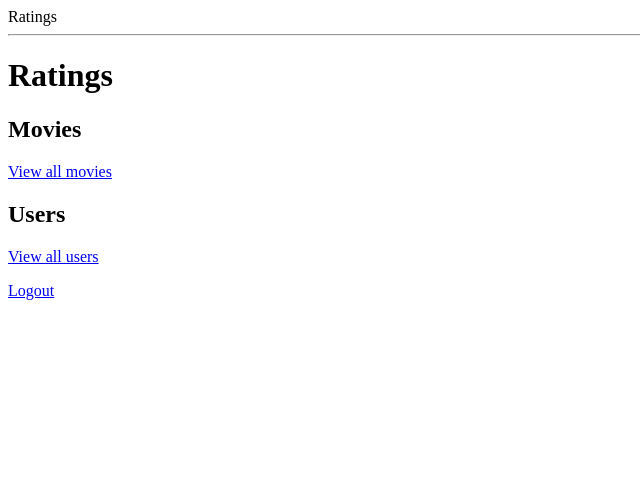
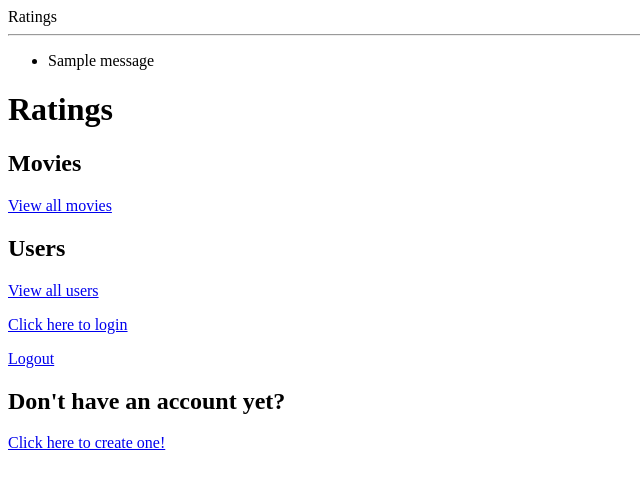
Before and after one commit to milaast/fs_ratings_app, a Flask app: page / in a window 1280 px wide. Shown: the top 489 px of the page, without its empty margins (0-640 px from the left). Run offline with Flask 2, Linux system fonts and the light colour scheme; tables that the repository leaves empty hold one stand-in row (values such as "Sample post"); one stand-in notice (Sample message) is shown.

Commit message:
- Flash messages working; - Improved check for existing user while logging in; - Improved flow of logic within server.py functions; - Improved website flow with links to different pages; - Repopulated database

```diff
--- a/server.py
+++ b/server.py
@@ -59,7 +59,7 @@ def create_account():
 
     existing_user = User.query.filter(User.email == email).first()
 
-    if existing_user is None:
+    if not existing_user:
 
         new_user = User(email=email,
                         password=password,
@@ -76,8 +76,6 @@ def create_account():
         flash("That e-mail address is already in use!")
         return redirect("/registration")
 
-        # need flash messages for create acct and acct already exists
-
 
 @app.route("/login")
 def show_login():
@@ -92,26 +90,27 @@ def log_user_in():
     form_password = request.form.get("password")
 
     existing_user = User.query.filter(User.email == email).first()
-    user_password = existing_user.password
 
-    if existing_user is None:
+    if not existing_user:
 
         flash("You must create an account first")
         return redirect("/login")
 
-    elif form_password == user_password:
-
-        session["email"] = email
-
-        flash("You've successfully logged in")
-        return redirect("/")
-
     else:
 
-        flash("The password you entered does not match your account")
-        return redirect("/login")
+        user_password = existing_user.password
 
-    # flash messages not working - need to fix
+        if form_password != user_password:
+
+            flash("The password you entered does not match your account")
+            return redirect("/login")
+
+        else:
+
+            session["email"] = email
+
+            flash("You've successfully logged in")
+            return redirect("/")
 
 
 @app.route("/logout")
@@ -123,8 +122,6 @@ def log_user_out():
     return redirect("/")
 
     # not sure if should redirect or render homepage template
-
-
 
 
 if __name__ == "__main__":
--- a/templates/base.html
+++ b/templates/base.html
@@ -9,11 +9,13 @@
   Ratings
   <hr>
 
+  <ul>
+    {% for message in get_flashed_messages() %}
+      <li>{{ message }}</li>
+    {% endfor %}
+  </ul>
+
   {% block content %} put your content here {% endblock %}
-
-  <p><a href="/logout">Logout</a></p>
-
-  <!-- logout link not displaying on any html pages -->
 
 </body>
 
--- a/templates/homepage.html
+++ b/templates/homepage.html
@@ -9,4 +9,11 @@
 <h2>Users</h2>
 <p><a href="/users">View all users</a></p>
 
+<p><a href="/login">Click here to login</a></p>
+
+<p><a href="/logout">Logout</a></p>
+
+<h2>Don't have an account yet? </h2>
+<p><a href="/registration">Click here to create one!</a></p>
+
 {% endblock %}
--- a/templates/user_list.html
+++ b/templates/user_list.html
@@ -6,7 +6,7 @@
       {% for user in users %}
           <li>
               <a href="/users/{{ user.user_id }}">
-                {{ user.email }} ({{ user.user_id }})
+                {{ user.user_id }}: {{ user.email }}
               </a>
           </li>
       {% endfor %}
```
